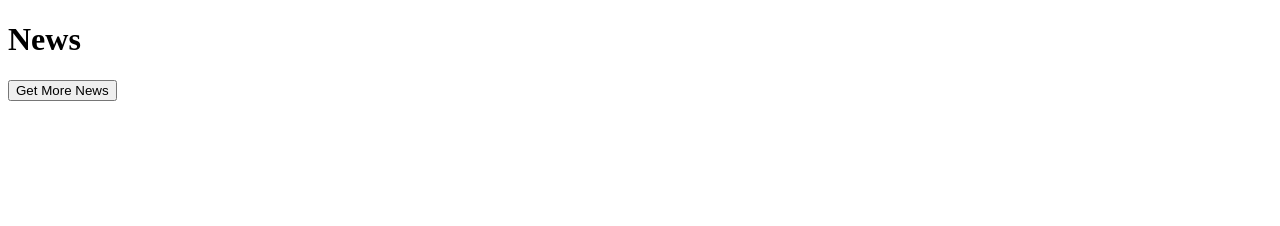
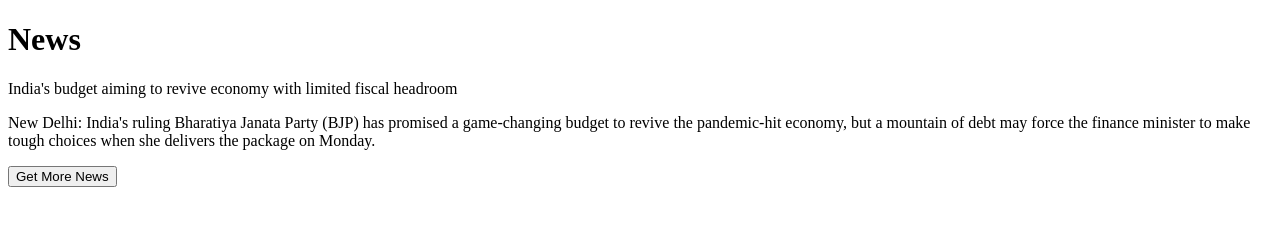
Before and after one commit to snithin1412/news-app, a plain HTML site: page public/index.html in a window 1280 px wide. Drawn offline with Linux system fonts and the light colour scheme.

Commit message:
news functionality added

```diff
--- a/public/index.html
+++ b/public/index.html
@@ -5,12 +5,13 @@
     <meta name="viewport" content="width=device-width, initial-scale=1.0">
     <title>Latest News</title>
 </head>
-<body>
+<body onload="getNews(0);">
     <div>
         <h1>News</h1>
         <p id="headline"></p>
         <p id="content"></p>
-        <button>Get More News</button>
+        <button onclick="getNews();">Get More News</button>
     </div>
+    <script src="news.js"></script>
 </body>
 </html>
--- /dev/null
+++ b/public/news.js
@@ -0,0 +1,34 @@
+const allNews = [
+    {
+        "headline": "India's budget aiming to revive economy with limited fiscal headroom",
+        "content": "New Delhi: India's ruling Bharatiya Janata Party (BJP) has promised a game-changing budget to revive the pandemic-hit economy, but a mountain of debt may force the finance minister to make tough choices when she delivers the package on Monday."
+    },
+    {
+        "headline": "LDF shifts to poll mode, here's its blueprint for seat-sharing talks",
+        "content": "Thiruvananthapuram: The Left Democratic Front (LDF) is set to focus on identifying and earmarking the legislative assembly constituencies where each alliance partner would contest in the upcoming state polls. The coalition partners have urged the LDF leadership to complete the seat-sharing process before the ruling front's election rallies (jathas)."
+    },
+    {
+        "headline": "5,771 new COVID cases in Kerala after 58K tests on Thursday",
+        "content": "Kerala reported 5,771 new COVID cases and 5,594 recoveries on Thursday. With this, the number of active COVID cases in the state soared to 72,392."
+    },
+    {
+        "headline": "Sourav Ganguly undergoes another angioplasty",
+        "content": "Kolkata: Indian cricket board chief Sourav Ganguly underwent another angioplasty on Thursday when two more stents were implanted to clear his clogged coronary arteries, an official at the private hospital where he is admitted said."
+    },
+    {
+        "headline": "IPL auction to be held in Chennai on Feb 18",
+        "content": "New Delhi: The Indian Premier League (IPL) auction ahead of the 2021 edition will be held in Chennai on February 18, the league organisers announced on Wednesday."
+    }
+];
+
+let count = 0;
+function getNews(initial){
+    if (initial === undefined) {
+        count +=1;
+        if (count === allNews.length) {
+            count = 0;
+        }
+    }
+    document.querySelector('#content').textContent = allNews[count].content;
+    document.querySelector('#headline').textContent = allNews[count].headline;
+}
```
